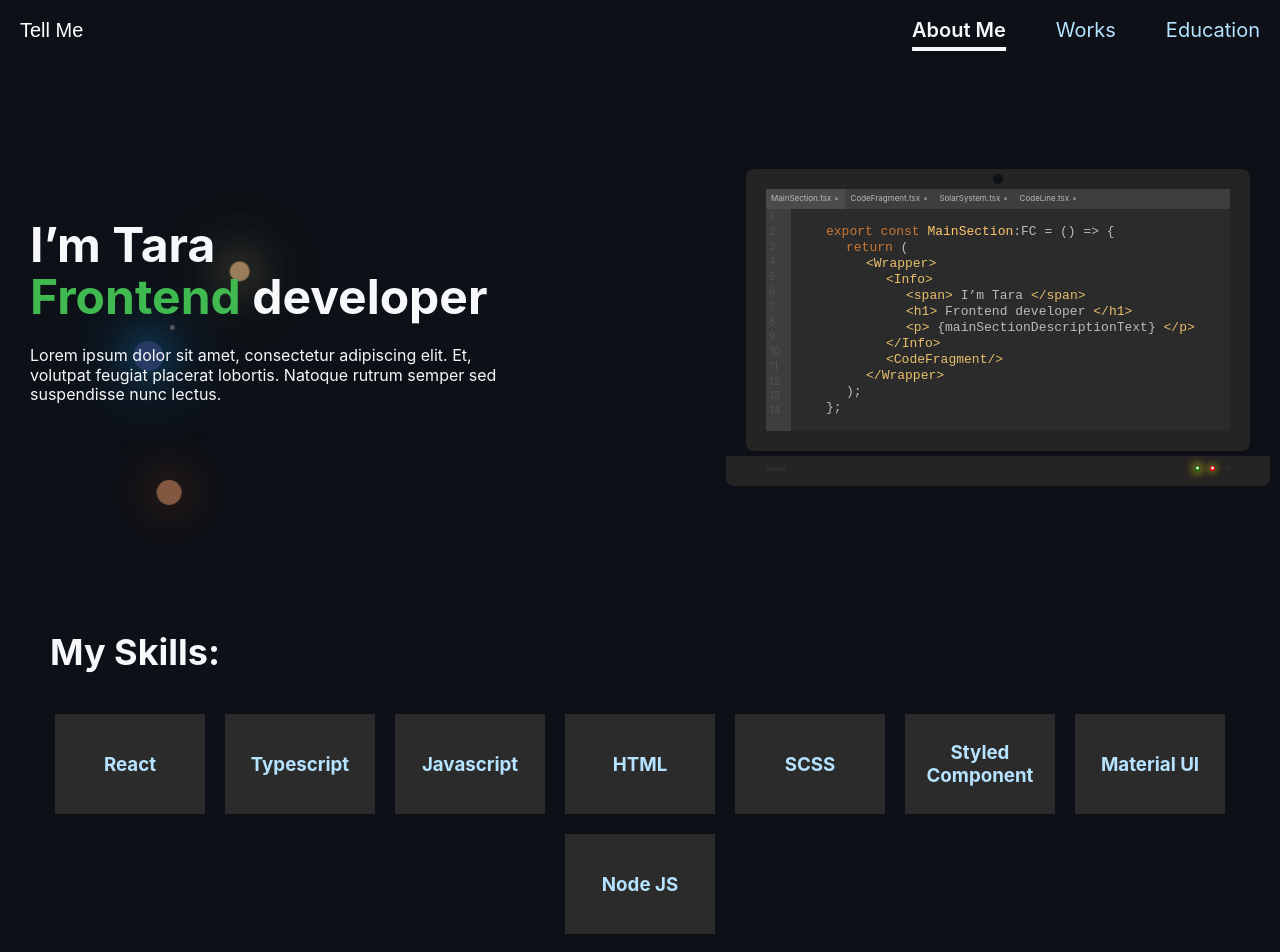
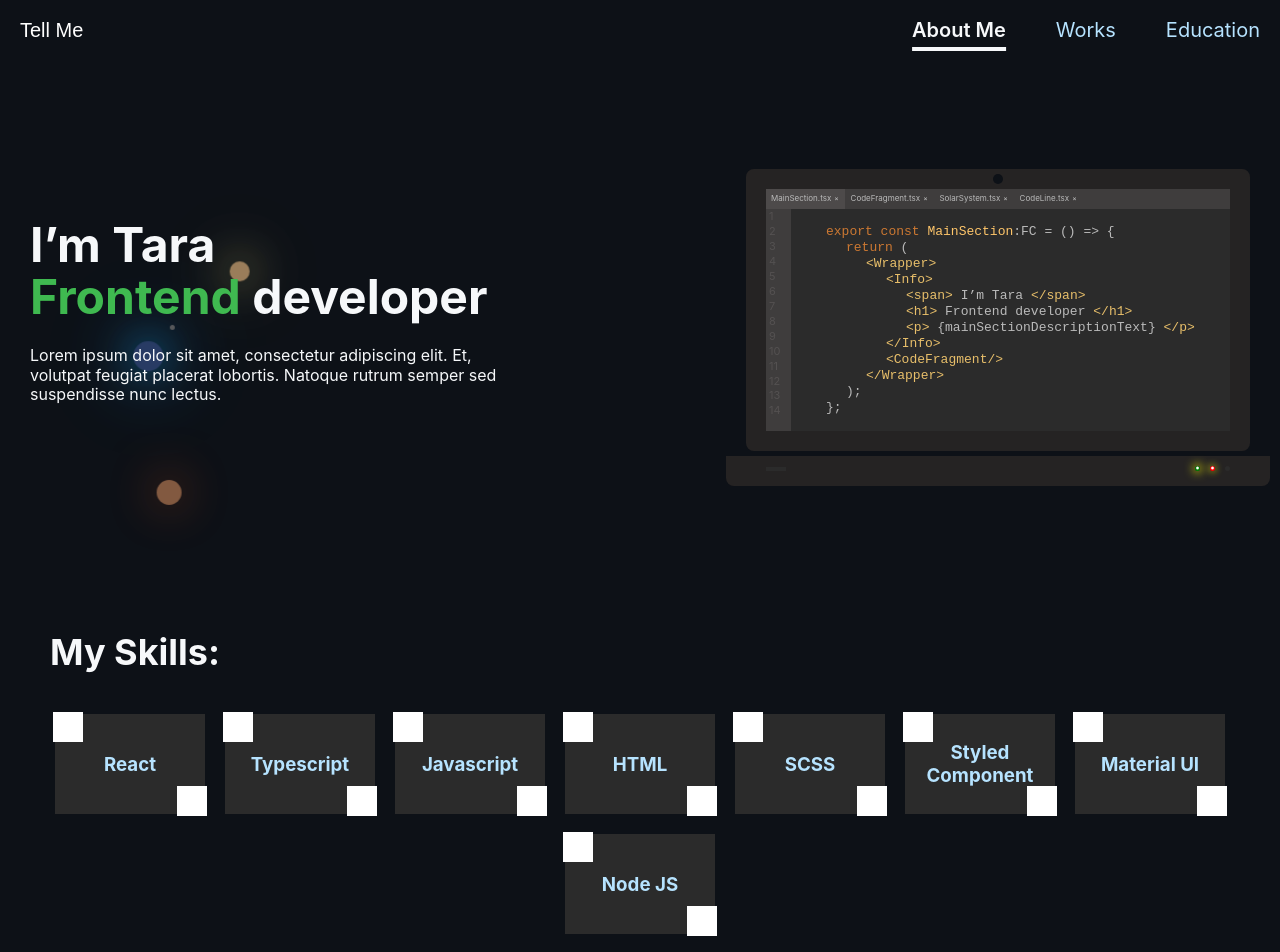
Before and after one commit to taras131/portfolio_2024, a React (Create React App) app: page / in a window 1280 px wide. Shown: the top 952 px of the page. Built offline with nearby package versions, Linux system fonts and the light colour scheme.

Commit message:
added_before_and_after_to_skills_item

```diff
--- a/src/components/SkillItem.tsx
+++ b/src/components/SkillItem.tsx
@@ -1,5 +1,5 @@
 import React, {FC} from 'react';
-import styled from "styled-components";
+import styled, {keyframes} from "styled-components";
 
 interface IProps {
     title: string,
@@ -14,6 +14,17 @@ export const SkillItem: FC<IProps> = ({title, isActive = false}) => {
     );
 };
 
+const growCornersAnimation = keyframes`
+  from {
+    width: 30px;
+    height: 30px;
+  }
+  to {
+    width: 50px;
+    height: 50px;
+  }
+`;
+
 const Wrapper = styled.li`
   width: 150px;
   height: 100px;
@@ -23,4 +34,31 @@ const Wrapper = styled.li`
   justify-content: center;
   background-color: ${({theme}) => theme.colors.backgroundSecondary};
   text-align: center;
+  position: relative;
+  z-index: 10;
+
+  &::before, &::after {
+    content: '';
+    position: absolute;
+    width: 30px;
+    height: 30px;
+    background-color: white;
+    transition: width 0.3s, height 0.3s;
+    z-index: -1; /* Установка z-index для псевдоэлементов */
+  }
+
+  &::before {
+    top: -2px;
+    left: -2px;
+  }
+
+  &::after {
+    bottom: -2px;
+    right: -2px;
+  }
+
+  &:hover::before,
+  &:hover::after {
+    animation: ${growCornersAnimation} 0.3s forwards;
+  }
 `;
```
